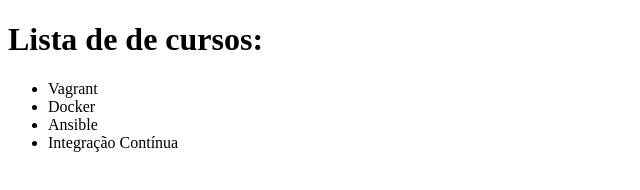
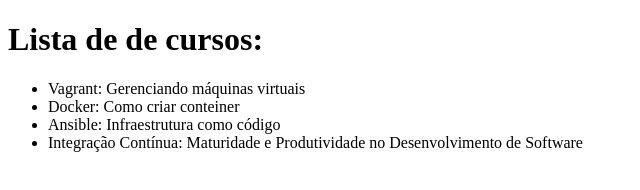
Before and after one commit to KarolSoaresd/alura-git, a plain HTML site: page index.html in a window 1280 px wide. Shown: the whole page, without its empty margins (0-640 px from the left). Drawn offline with Linux system fonts and the light colour scheme.

Commit message:
adicionando nome completo dos cursos

```diff
--- a/index.html
+++ b/index.html
@@ -8,10 +8,10 @@
     <body>
         <h1>Lista de de cursos:</h1>
         <ul>
-            <li>Vagrant</li>
-            <li>Docker</li>
-            <li>Ansible</li>
-            <li>Integração Contínua</li>
+            <li>Vagrant: Gerenciando máquinas virtuais</li>
+            <li>Docker:  Como criar conteiner</li>
+            <li>Ansible: Infraestrutura como código</li>
+            <li>Integração Contínua: Maturidade e Produtividade no Desenvolvimento de Software</li>
         </ul>
     </body>
 </html>
```
